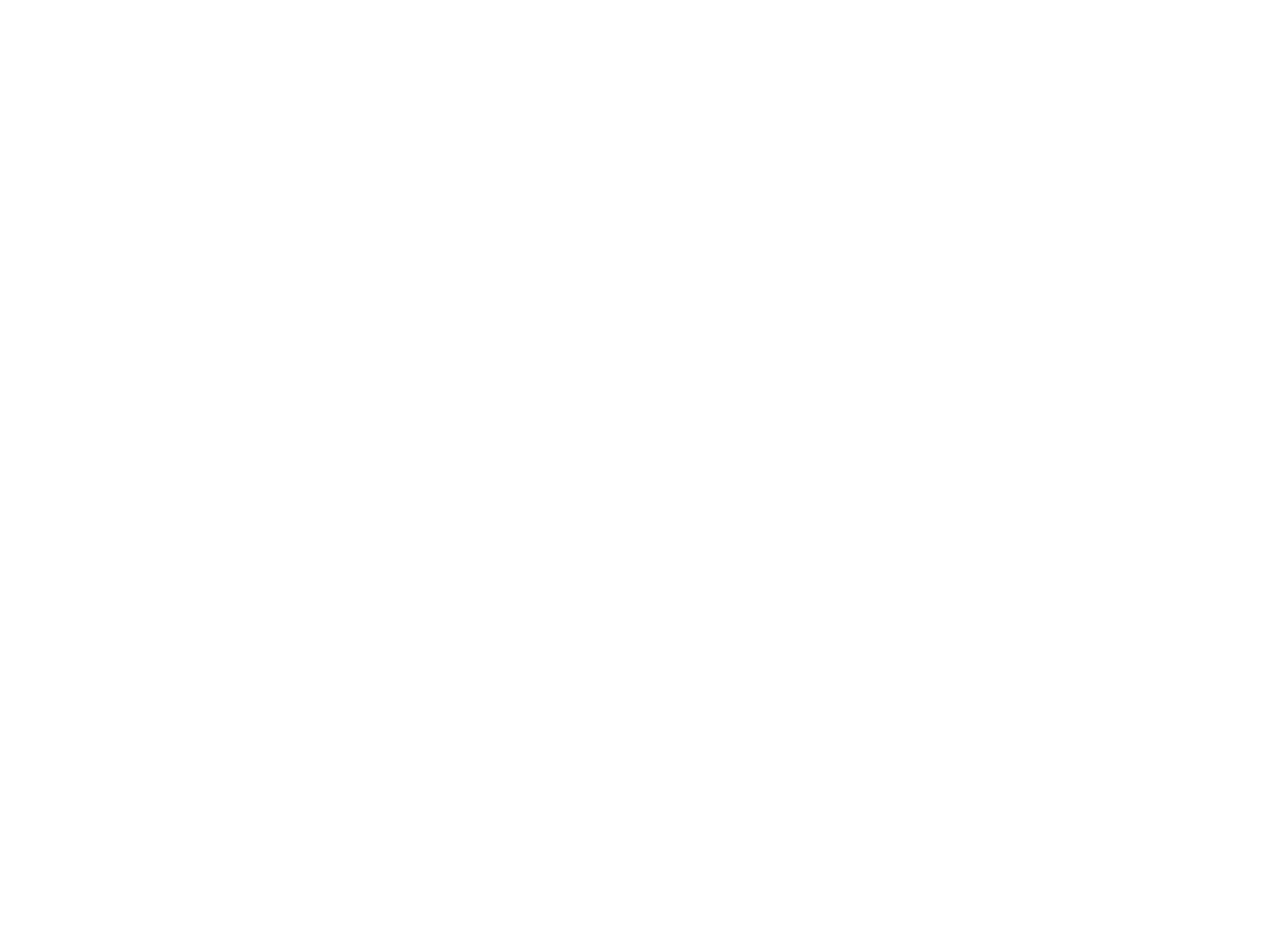
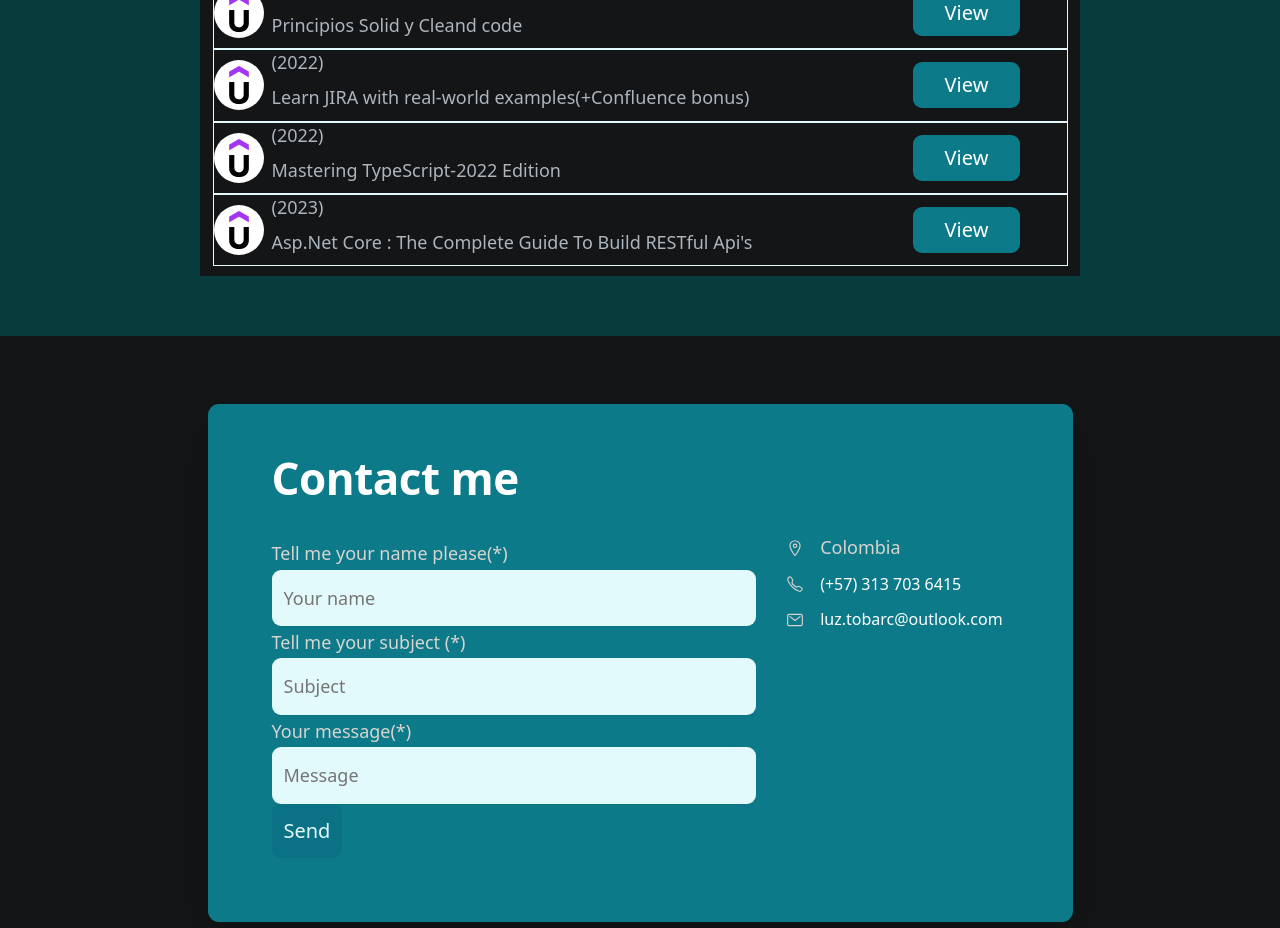
Before and after one commit to lizth93/curriculum-react, a React (Create React App) app: page / in a window 1280 px wide. Shown: the part 3120-4048 px from the top of the page. Before the commit the page ends 2713 px from the top, so only its background shows below. Built offline with nearby package versions, Linux system fonts and the light colour scheme.

Commit message:
Added contact section

```diff
--- a/package.json
+++ b/package.json
@@ -3,6 +3,7 @@
   "version": "0.1.0",
   "private": true,
   "dependencies": {
+    "@ionic/react": "^7.0.1",
     "@testing-library/jest-dom": "^5.16.5",
     "@testing-library/react": "^13.4.0",
     "@testing-library/user-event": "^13.5.0",
@@ -15,8 +16,8 @@
     "react": "^18.2.0",
     "react-bootstrap": "^2.7.2",
     "react-dom": "^18.2.0",
+    "react-scripts": "5.0.1",
     "styled-components": "^5.3.9",
-    "react-scripts": "5.0.1",
     "typescript": "^4.9.5",
     "web-vitals": "^2.1.4"
   },
--- a/src/App.tsx
+++ b/src/App.tsx
@@ -3,9 +3,10 @@
 import "bootstrap/dist/css/bootstrap.min.css";
 import "./App.css";
 import HeroSection from "components/hero";
-import AboutMe from "components/about/";
-import Skills from "components/skills/";
-import Education from "components/education/";
+import AboutMe from "components/about";
+import Skills from "components/skills";
+import Education from "components/education";
+import Contact from "components/contact";
 
 function App() {
   return (
@@ -18,6 +19,7 @@
         <AboutMe />
         <Skills />
         <Education />
+        <Contact />
       </main>
     </>
   );
--- a/src/components/about/index.ts
+++ b/src/components/about/index.ts
@@ -1,8 +1,9 @@
 import styled from "styled-components";
 import AboutMe from "./component";
+import { blackColor } from "components/helpers/constants";
 
 export default styled(AboutMe)`
-  background-color: #131516;
+  background-color: ${blackColor};
 
   .objective-description {
     font-size: 1.8rem;
--- a/src/components/accordion/component.tsx
+++ b/src/components/accordion/component.tsx
@@ -21,7 +21,7 @@
 
   return (
     <>
-      <AccordionBootstrap defaultActiveKey="-1" className={props.className}>
+      <AccordionBootstrap defaultActiveKey="0" className={props.className}>
         <AccordionBootstrap.Item eventKey="0">
           <AccordionBootstrap.Header>Certifications:</AccordionBootstrap.Header>
           <AccordionBootstrap.Body>
--- a/src/components/button.tsx
+++ b/src/components/button.tsx
@@ -4,6 +4,7 @@
 interface Props {
   children: React.ReactNode;
   className?: string;
+  type?: "button" | "submit" | "reset" | undefined;
   onClick?: (event: React.MouseEvent<HTMLButtonElement>) => void;
 }
 
@@ -13,6 +14,7 @@
       className={props.className}
       variant="primary"
       onClick={props.onClick}
+      type={props.type ? props.type : "button"}
     >
       {props.children}
     </ButtonBootstrap>
--- /dev/null
+++ b/src/components/contact/component.tsx
@@ -0,0 +1,47 @@
+import { Props } from "types";
+import { IonIcon } from "@ionic/react";
+import { locationOutline, callOutline, mailOutline } from "ionicons/icons";
+import Form from "./form";
+import { contactInfo } from "data/contactInfo";
+
+export default function Contact(props: Props) {
+  return (
+    <section className={`${props.className} personal-container`} id="contact">
+      <div className="container">
+        <div className="contact-text-box">
+          <h2 className="heading-secondary style-white">Contact me</h2>
+
+          <div className="contact grid grid--2--cols">
+            <Form />
+
+            <address>
+              <ul className="list-contact">
+                <li className="list-item">
+                  <IonIcon icon={locationOutline} />
+                  <span>{contactInfo.country}</span>
+                </li>
+
+                <li className="list-item">
+                  <IonIcon icon={callOutline} />
+                  <a className="phone-link link" href="tel:3137036415">
+                    {contactInfo.Tel}
+                  </a>
+                </li>
+
+                <li className="list-item">
+                  <IonIcon icon={mailOutline} />
+                  <a
+                    className="contact-email link"
+                    href="mailto:luz.tobarc@outlook.com"
+                  >
+                    {contactInfo.email}
+                  </a>
+                </li>
+              </ul>
+            </address>
+          </div>
+        </div>
+      </div>
+    </section>
+  );
+}
--- /dev/null
+++ b/src/components/contact/form.tsx
@@ -0,0 +1,44 @@
+import Button from "components/button";
+
+export default function Form() {
+  return (
+    <form name="contact" method="post" data-netlify="true">
+      <input type="hidden" name="form-contact" value="contact" />
+      <div>
+        <label htmlFor="full-name">Tell me your name please(*)</label>
+        <input
+          id="full-name"
+          type="text"
+          placeholder="Your name"
+          name="full-name"
+          required
+        />
+      </div>
+
+      <div>
+        <label htmlFor="Subject">Tell me your subject (*)</label>
+        <input
+          id="subject"
+          type="text"
+          placeholder="Subject"
+          name="subject"
+          required
+        />
+      </div>
+
+      <div>
+        <label htmlFor="message">Your message(*)</label>
+        <input
+          id="message"
+          type="text"
+          placeholder="Message"
+          name="message"
+          required
+        />
+      </div>
+      <Button className="btn btn--form" type="submit">
+        Send
+      </Button>
+    </form>
+  );
+}
--- /dev/null
+++ b/src/components/contact/index.ts
@@ -0,0 +1,110 @@
+import styled from "styled-components";
+import Contact from "./component";
+import {
+  blackColor,
+  colorContactAndButtons,
+} from "components/helpers/constants";
+
+export default styled(Contact)`
+  background-color: ${blackColor};
+
+  .contact-text-box {
+    background-color: ${colorContactAndButtons};
+    padding: 4.8rem 6.4rem 6.4rem 6.4rem;
+    box-shadow: 0 2.4rem 4.8rem rgba(0, 0, 0, 0.2);
+    border-radius: 11px;
+    font-weight: 400;
+    font-size: 1.8rem;
+    line-height: 1.8;
+    color: #d8d4cf;
+  }
+
+  .style-white {
+    color: #fff;
+  }
+
+  .grid--2--cols {
+    grid-template-columns: 2fr 1fr;
+  }
+
+  .contact-form {
+    display: grid;
+    grid-template-columns: 1fr 1fr;
+    column-gap: 3.2rem;
+    row-gap: 2.4rem;
+
+    & label {
+      display: block;
+      font-size: 1.6rem;
+      font-weight: 500;
+      margin-bottom: 1.2rem;
+    }
+  }
+
+  input {
+    width: 100%;
+    padding: 1.2rem;
+    font-size: 1.8rem;
+    font-family: inherit;
+    border: none;
+    background-color: #e3fafc;
+    border-radius: 9px;
+    box-shadow: 0 1px 2px rgba(0, 0, 0, 0.07);
+    color: #0b7285;
+  }
+
+  .cta-form input::placeholder {
+    color: #0b7285;
+  }
+
+  .btn--form {
+    background-color: #0b7285;
+    color: #e3fafc;
+    align-self: end;
+    padding: 1.2rem;
+
+    &:hover {
+      background-color: white;
+      color: #0b7285;
+      transform: translateY(-0.3rem);
+      box-shadow: 0 0.5rem 1rem rgba(0, 0, 0, 0, 0.2);
+    }
+  }
+
+  .list-contact {
+    display: flex;
+    flex-direction: column;
+    justify-content: space-between;
+    gap: 1.6rem;
+  }
+
+  .link {
+    text-decoration: none;
+  }
+
+  .link:link,
+  .link:visited {
+    text-decoration: none;
+    font-size: 1.6rem;
+    color: #fff;
+    transition: all 0.3s;
+  }
+  .link:hover,
+  .link:active {
+    color: #555;
+  }
+
+  .contact-icon {
+    fill: #333;
+    height: 4.8rem;
+    width: 4.8rem;
+  }
+
+  .list-item {
+    font-size: 1.8rem;
+    display: flex;
+    align-items: center;
+    gap: 1.6rem;
+    line-height: 1.2;
+  }
+`;
--- a/src/components/helpers/constants.ts
+++ b/src/components/helpers/constants.ts
@@ -5,3 +5,4 @@
 export const textColor = "#adb5bd";
 export const textWhiteColor = "#fff";
 export const btnLearnMore = "rgb(101, 223, 243)";
+export const colorContactAndButtons = "rgb(13, 122, 138)";
--- /dev/null
+++ b/src/data/contactInfo.ts
@@ -0,0 +1,5 @@
+export const contactInfo = {
+  country: "Colombia",
+  Tel: "(+57) 313 703 6415",
+  email: " luz.tobarc@outlook.com",
+};
```
Also changed, not shown: 1 other file (tests, documents, lock files or other folders).
